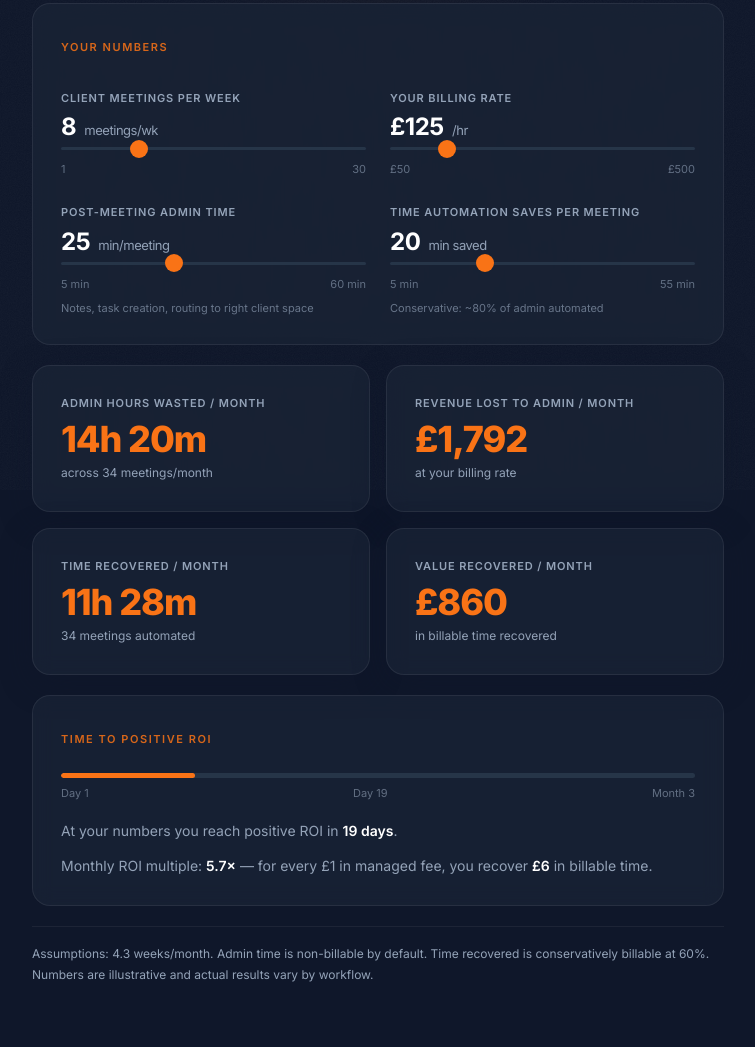
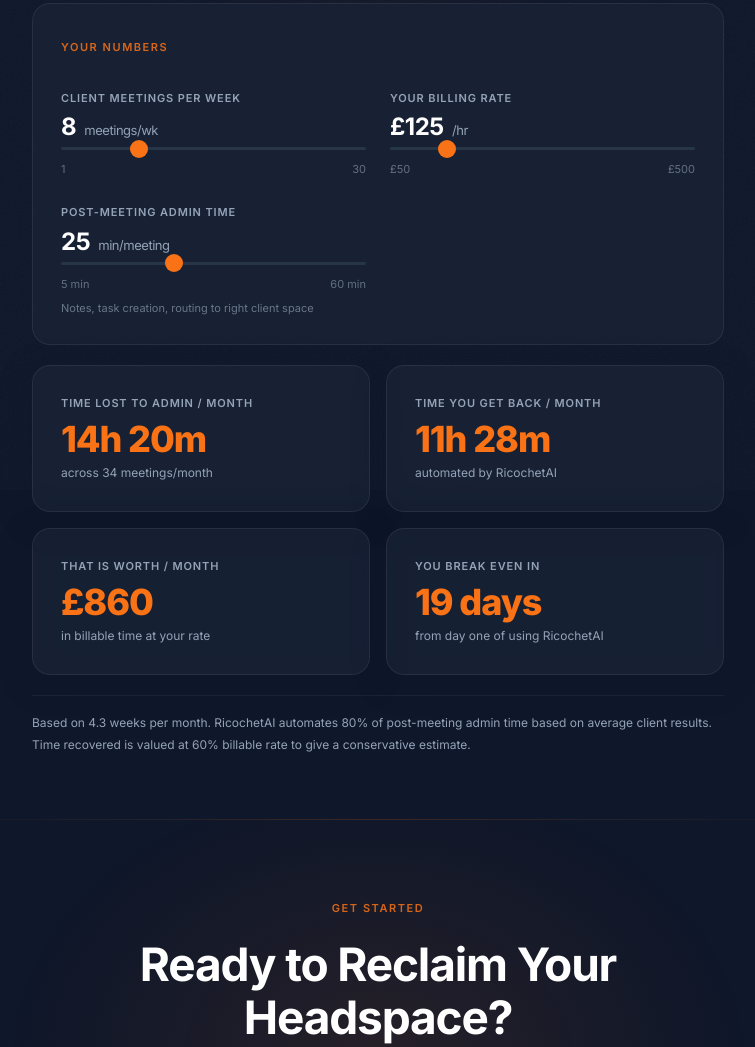
Before and after one commit to ahmadceesay-web/RicochetAI-Site, a plain HTML site: page roi.html in a window 1280 px wide. Shown: the part 310-1357 px from the top of the page, without its empty margins (262-1017 px from the left). Drawn offline with Linux system fonts and the light colour scheme.

Commit message:
Update roi.html

```diff
--- a/roi.html
+++ b/roi.html
@@ -559,15 +559,6 @@
           <span class="field-note">Notes, task creation, routing to right client space</span>
         </div>
 
-        <div class="field">
-          <label>Time automation saves per meeting</label>
-          <div class="slider-wrap">
-            <div class="slider-val" id="saved-val">20 <span>min saved</span></div>
-            <input type="range" id="saved" min="5" max="55" value="20" step="5">
-            <div class="range-labels"><span>5 min</span><span>55 min</span></div>
-          </div>
-          <span class="field-note">Conservative: ~80% of admin automated</span>
-        </div>
 
       </div>
     </div>
@@ -575,43 +566,27 @@
     <!-- RESULTS -->
     <div class="results-section">
       <div class="result-card">
-        <span class="result-label">Admin hours wasted / month</span>
+        <span class="result-label">Time Lost to Admin / Month</span>
         <span class="result-val" id="hours-lost">—</span>
         <span class="result-sub" id="hours-lost-sub">across all client meetings</span>
       </div>
       <div class="result-card">
-        <span class="result-label">Revenue lost to admin / month</span>
-        <span class="result-val" id="rev-lost">—</span>
-        <span class="result-sub">at your billing rate</span>
+        <span class="result-label">Time You Get Back / Month</span>
+        <span class="result-val" id="time-saved">—</span>
+        <span class="result-sub" id="time-saved-sub">automated by RicochetAI</span>
       </div>
       <div class="result-card">
-        <span class="result-label">Time recovered / month</span>
-        <span class="result-val" id="time-saved">—</span>
-        <span class="result-sub" id="time-saved-sub">hours returned to you</span>
+        <span class="result-label">That is Worth / Month</span>
+        <span class="result-val" id="val-saved">—</span>
+        <span class="result-sub" id="val-saved-sub">in billable time at your rate</span>
       </div>
       <div class="result-card">
-        <span class="result-label">Value recovered / month</span>
-        <span class="result-val" id="val-saved">—</span>
-        <span class="result-sub" id="val-saved-sub">in billable time recovered</span>
+        <span class="result-label">You Break Even In</span>
+        <span class="result-val" id="payback-card-val">—</span>
+        <span class="result-sub" id="payback-card-sub">from day one of using RicochetAI</span>
       </div>
     </div>
 
-    <!-- PAYBACK -->
-    <div class="card payback-section">
-      <span class="label" style="margin-bottom:0.5rem;">Time to positive ROI</span>
-      <div class="payback-bar-wrap">
-        <div class="payback-bar-track">
-          <div class="payback-bar-fill" id="payback-bar" style="width:0%"></div>
-        </div>
-        <div class="payback-labels">
-          <span>Day 1</span>
-          <span id="payback-label">Payback point</span>
-          <span>Month 3</span>
-        </div>
-      </div>
-      <p class="payback-stat" id="payback-stat">—</p>
-      <p class="payback-stat" id="monthly-roi">—</p>
-    </div>
 
     <!-- Pitch line elements kept hidden so JS does not error -->
     <div style="display:none;" aria-hidden="true">
@@ -620,7 +595,7 @@
     </div>
 
     <div class="assumptions">
-      Assumptions: 4.3 weeks/month. Admin time is non-billable by default. Time recovered is conservatively billable at 60%. Numbers are illustrative and actual results vary by workflow.
+      Based on 4.3 weeks per month. RicochetAI automates 80% of post-meeting admin time based on average client results. Time recovered is valued at 60% billable rate to give a conservative estimate.
     </div>
 
   </div>
@@ -681,45 +656,32 @@
     const meetings = +$('meetings').value;
     const rate     = +$('rate').value;
     const admin    = +$('admin').value;
-    const saved    = +$('saved').value;
-
     $('meetings-val').innerHTML = meetings + ' <span>meetings/wk</span>';
     $('rate-val').innerHTML     = '£' + rate + ' <span>/hr</span>';
     $('admin-val').innerHTML    = admin + ' <span>min/meeting</span>';
-    $('saved-val').innerHTML    = saved + ' <span>min saved</span>';
 
     const meetingsPerMonth  = meetings * WEEKS_PER_MONTH;
     const adminHrsLost      = (meetingsPerMonth * admin) / 60;
     const revLost           = adminHrsLost * rate;
-    const hrsRecovered      = (meetingsPerMonth * saved) / 60;
+    const hrsRecovered      = (meetingsPerMonth * admin * 0.8) / 60;
     const valRecovered      = hrsRecovered * rate * 0.6;
     const netMonthly        = valRecovered - MONTHLY_FEE;
     const paybackDays       = netMonthly > 0 ? Math.round((SETUP_FEE / netMonthly) * 30) : 999;
     const roiMultiple       = netMonthly > 0 ? (valRecovered / MONTHLY_FEE).toFixed(1) : 0;
 
-    $('hours-lost').textContent   = fmtHrs(adminHrsLost);
-    $('hours-lost-sub').textContent = 'across ' + Math.round(meetingsPerMonth) + ' meetings/month';
-    $('rev-lost').textContent     = fmt(revLost);
-    $('time-saved').textContent   = fmtHrs(hrsRecovered);
-    $('time-saved-sub').textContent = Math.round(meetingsPerMonth) + ' meetings automated';
-    $('val-saved').textContent    = fmt(valRecovered);
-    $('val-saved-sub').textContent = 'in billable time recovered';
-
-    const barPct = paybackDays < 90 ? Math.min((paybackDays / 90) * 100, 100) : 100;
-    $('payback-bar').style.width = barPct + '%';
+    $('hours-lost').textContent      = fmtHrs(adminHrsLost);
+    $('hours-lost-sub').textContent  = 'across ' + Math.round(meetingsPerMonth) + ' meetings/month';
+    $('time-saved').textContent      = fmtHrs(hrsRecovered);
+    $('time-saved-sub').textContent  = 'automated by RicochetAI';
+    $('val-saved').textContent       = fmt(valRecovered);
+    $('val-saved-sub').textContent   = 'in billable time at your rate';
 
     if (paybackDays <= 90) {
-      $('payback-label').textContent = 'Day ' + paybackDays;
-      $('payback-stat').innerHTML = 'At your numbers you reach positive ROI in <strong>' + paybackDays + ' days</strong>.';
+      $('payback-card-val').textContent = paybackDays + ' days';
+      $('payback-card-sub').textContent = 'from day one of using RicochetAI';
     } else {
-      $('payback-label').textContent = 'Check inputs';
-      $('payback-stat').innerHTML = 'Increase savings per meeting or billing rate to improve payback.';
-    }
-
-    if (netMonthly > 0) {
-      $('monthly-roi').innerHTML = 'Monthly ROI multiple: <strong>' + roiMultiple + '×</strong> — for every £1 in managed fee, you recover <strong>' + fmt(valRecovered / MONTHLY_FEE) + '</strong> in billable time.';
-    } else {
-      $('monthly-roi').innerHTML = 'Adjust inputs — increase meetings or time saved to show positive ROI.';
+      $('payback-card-val').textContent = 'Check your inputs';
+      $('payback-card-sub').textContent = 'increase meetings or admin time';
     }
 
     const pitch = `"You're running ${Math.round(meetingsPerMonth)} client meetings a month. Right now that's costing you roughly ${fmtHrs(adminHrsLost)} in post-meeting admin — notes, task creation, routing everything to the right client. At your rate, that's ${fmt(revLost)} a month you're working for free. My system automates all of that. It's ${fmt(SETUP_FEE)} to set up and £150 a month to maintain. At your numbers, the setup pays for itself in ${paybackDays <= 90 ? paybackDays + ' days' : 'under 3 months'} — and from month two onwards you're recovering ${fmt(valRecovered)} a month for £150. That's a ${roiMultiple}× return."`;
@@ -747,7 +709,7 @@
     });
   }
 
-  ['meetings','rate','admin','saved'].forEach(id => {
+  ['meetings','rate','admin'].forEach(id => {
     $(id).addEventListener('input', update);
   });
 
```
